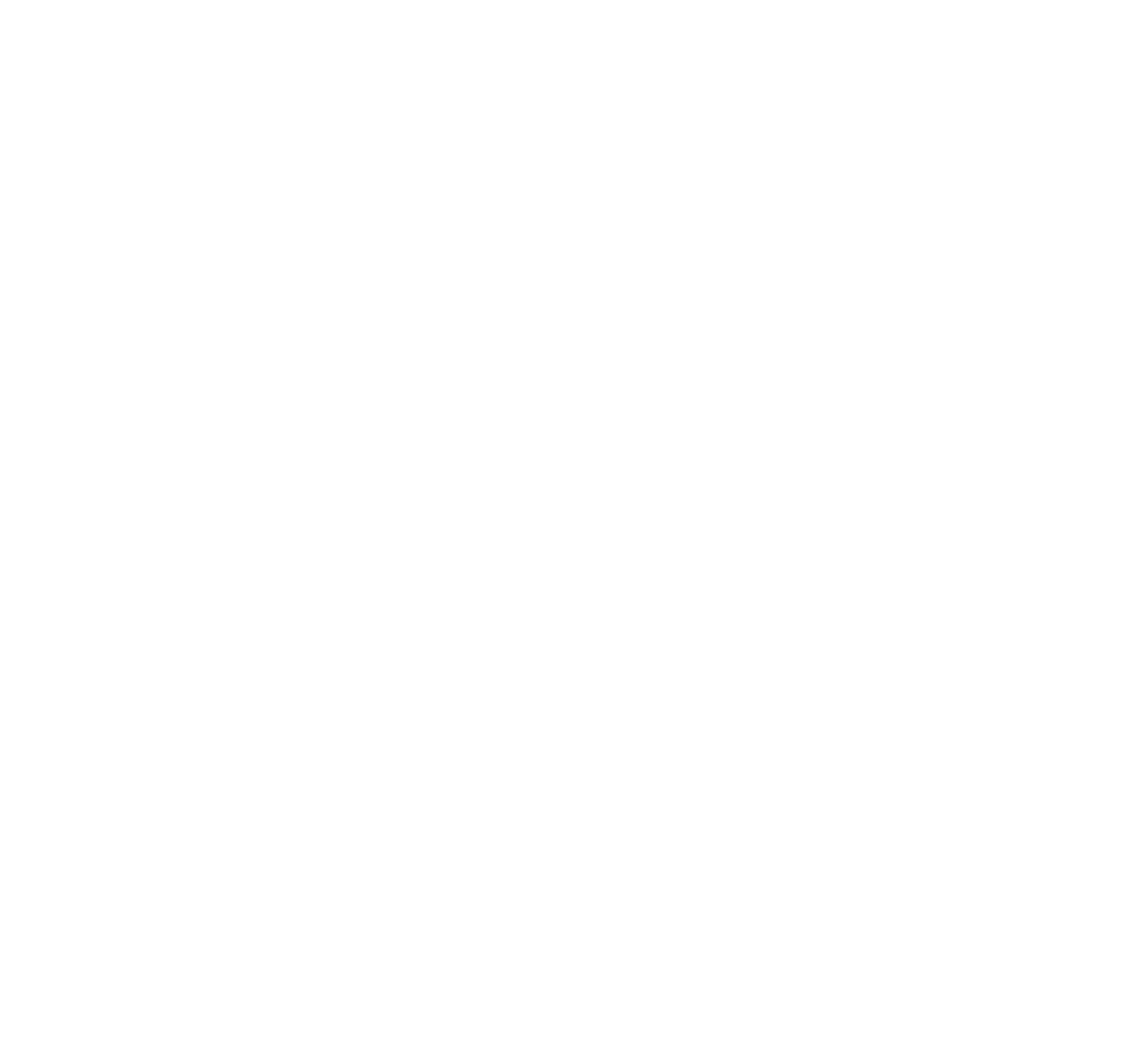
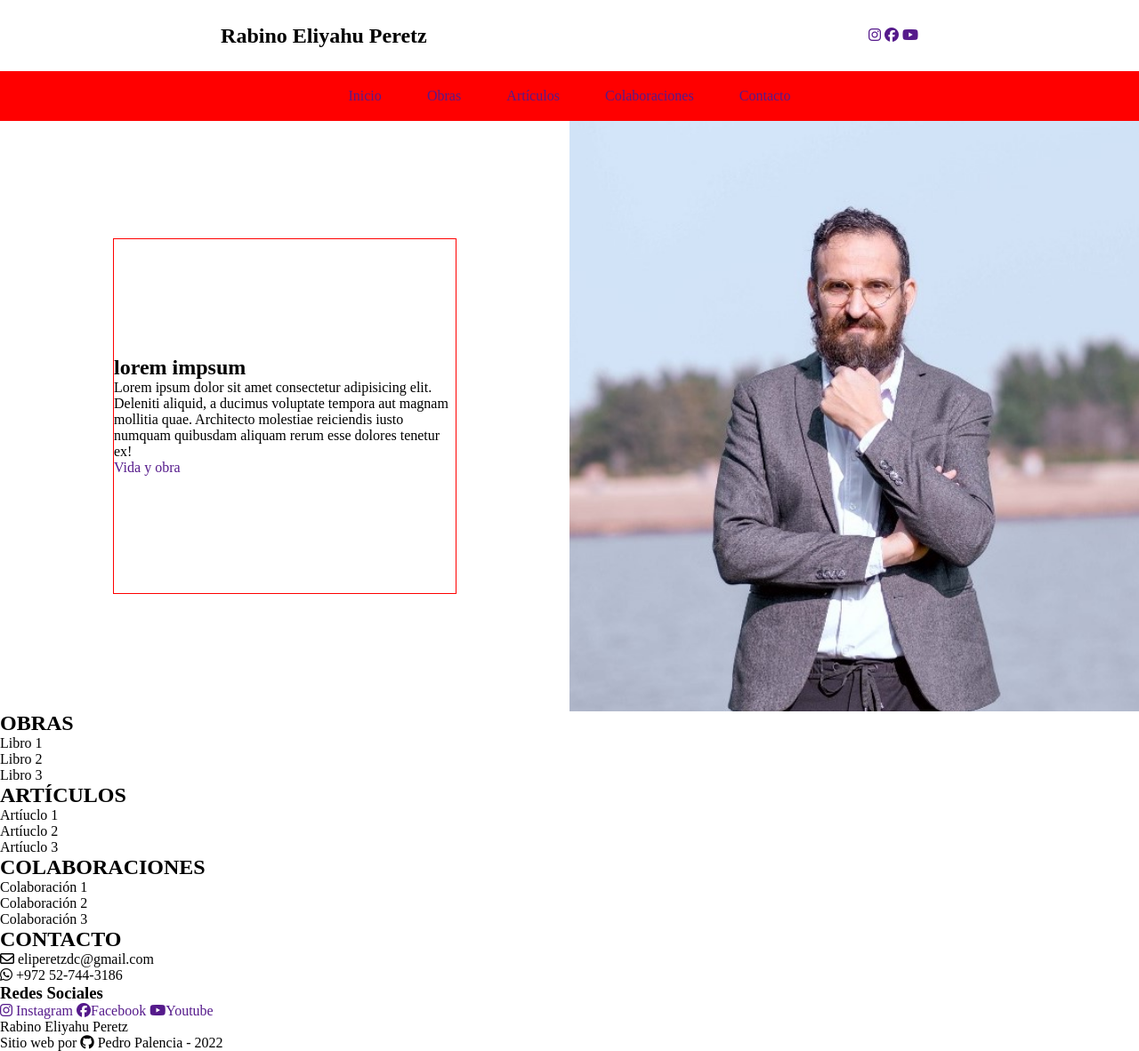
Before and after one commit to p3drop7/rab-peretz, a website: page index.html in a window 1280 px wide. Shown: the whole page at 89% size. Before the commit the page ends 800 px from the top, so only its background shows below. Drawn offline with Linux system fonts and the light colour scheme.

Commit message:
header styles started

```diff
--- a/index.html
+++ b/index.html
@@ -11,6 +11,88 @@
 </head>
 
 <body>
+    <header>
 
+        <section class="title">
+            <div>
+                <h1>Rabino Eliyahu Peretz</h1>
+            </div>
+            <div>
+                <a href=""><i class="fa-brands fa-instagram"></i></a>
+                <a href=""><i class="fa-brands fa-facebook"></i></a>
+                <a href=""><i class="fa-brands fa-youtube"></i></a>
+            </div>
+        </section>
+
+        <nav>
+            <a href="">Inicio</a>
+            <a href="">Obras</a>
+            <a href="">Artículos</a>
+            <a href="">Colaboraciones</a>
+            <a href="">Contacto</a>
+        </nav>
+
+        <section class="title-main">
+            <div>
+                <div>
+                    <h2>lorem impsum</h2>
+                    <p>Lorem ipsum dolor sit amet consectetur adipisicing elit. Deleniti aliquid, a ducimus voluptate tempora aut magnam mollitia quae. Architecto molestiae reiciendis iusto numquam quibusdam aliquam rerum esse dolores tenetur ex!</p>
+                    <a href="">Vida y obra</a>
+                </div>
+            </div>
+            <div>
+            </div>
+        </section>
+    </header>
+
+    <main>
+        <section>
+            <h2>OBRAS</h2>
+            <div>
+                <div>Libro 1</div>
+                <div>Libro 2</div>
+                <div>Libro 3</div>
+            </div>
+        </section>
+
+        <section>
+            <h2>ARTÍCULOS</h2>
+            <div>Artíuclo 1</div>
+            <div>Artíuclo 2</div>
+            <div>Artíuclo 3</div>
+        </section>
+
+        <section>
+            <h2>COLABORACIONES</h2>
+            <div>Colaboración 1</div>
+            <div>Colaboración 2</div>
+            <div>Colaboración 3</div>
+        </section>
+
+        <section>
+            <h2>CONTACTO</h2>
+            <div>
+                <p>
+                    <i class="fa-regular fa-envelope"></i>
+                    eliperetzdc@gmail.com
+                </p>
+                <p>
+                    <i class="fa-brands fa-whatsapp"></i>
+                    +972 52-744-3186
+                </p>
+            </div>
+            <div>
+                <h3>Redes Sociales</h3>
+                <a href=""><i class="fa-brands fa-instagram"></i> Instagram</a>
+                <a href=""><i class="fa-brands fa-facebook"></i>Facebook</a>
+                <a href=""><i class="fa-brands fa-youtube"></i>Youtube</a>
+            </div>
+        </section>
+    </main>
+
+    <footer>
+        <p>Rabino Eliyahu Peretz</p>
+        <p>Sitio web por <i class="fa-brands fa-github"></i> Pedro Palencia - 2022 </p>
+    </footer>
 </body>
 </html>
--- a/scss/styles.scss
+++ b/scss/styles.scss
@@ -0,0 +1,85 @@
+//COLORS
+$black: #252525;
+$gray: #686868;
+$dark-blue: #4385C0;
+$blue: #689ECD;
+$light-blue: #8EB7DB;
+
+
+*{
+    margin: 0;
+    padding: 0;
+}
+
+a{
+    text-decoration: none;
+}
+
+html{
+    scroll-behavior: smooth;
+}
+
+header{
+    height: 100vh;
+}
+
+.title{
+    height: 10vh;
+    display: flex;
+    flex-flow: row nowrap;
+    justify-content: space-around;
+    align-items: center;
+}
+
+nav{
+    height: 7vh;
+    display: flex;
+    flex-flow: row nowrap;
+    justify-content: center;
+    align-items: center;
+    background-color: red;
+
+    a{
+        margin: 0px 2%;
+    }
+}
+
+.title-main{
+    height: 83vh;
+    display: flex;
+    flex-flow: row nowrap;
+    justify-content: center;
+    align-items: center;
+
+    div{
+        height: 100%;
+        width: 50%;
+        display: flex;
+        flex-flow: column nowrap;
+        justify-content: center;
+        align-items: center;
+    }
+
+    div:nth-child(1){
+        div{
+            height: 60%;
+            width: 60%;
+            display: flex;
+            flex-flow: column nowrap;
+            justify-content: center;
+            align-items: flex-start;
+
+            border: 1px solid red;
+            h2, p{
+                text-align: left;
+            }
+        }
+    }
+
+    div:nth-child(2){
+        background-image: url(../assets/mainpic.jpg);
+        background-size: cover;
+        background-position: center;
+        background-repeat: no-repeat;
+    }
+}
```
Also changed, not shown: css/styles.css, package.json (line endings or trailing spaces).
